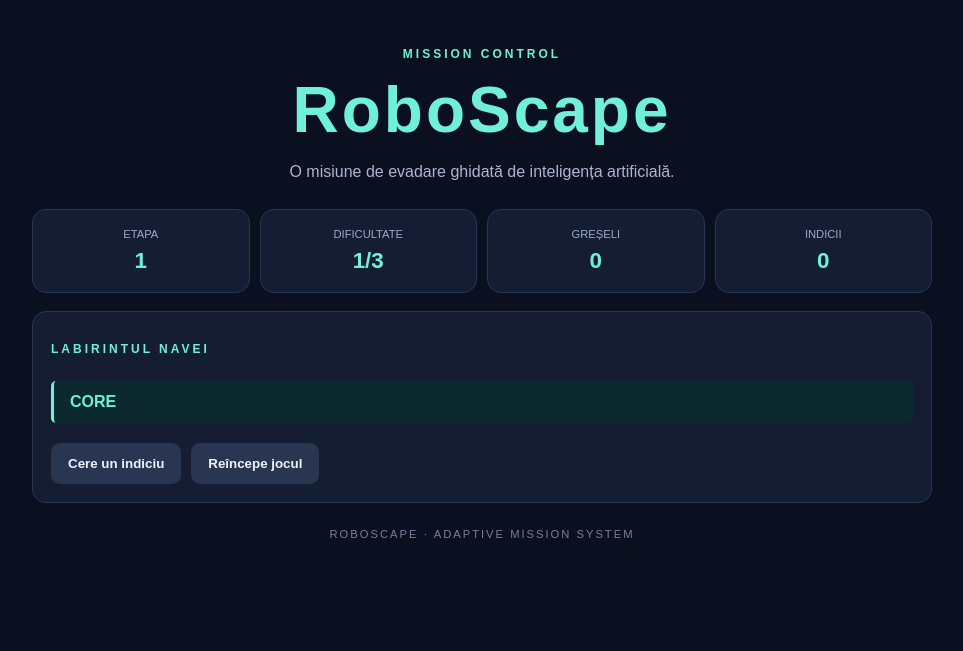
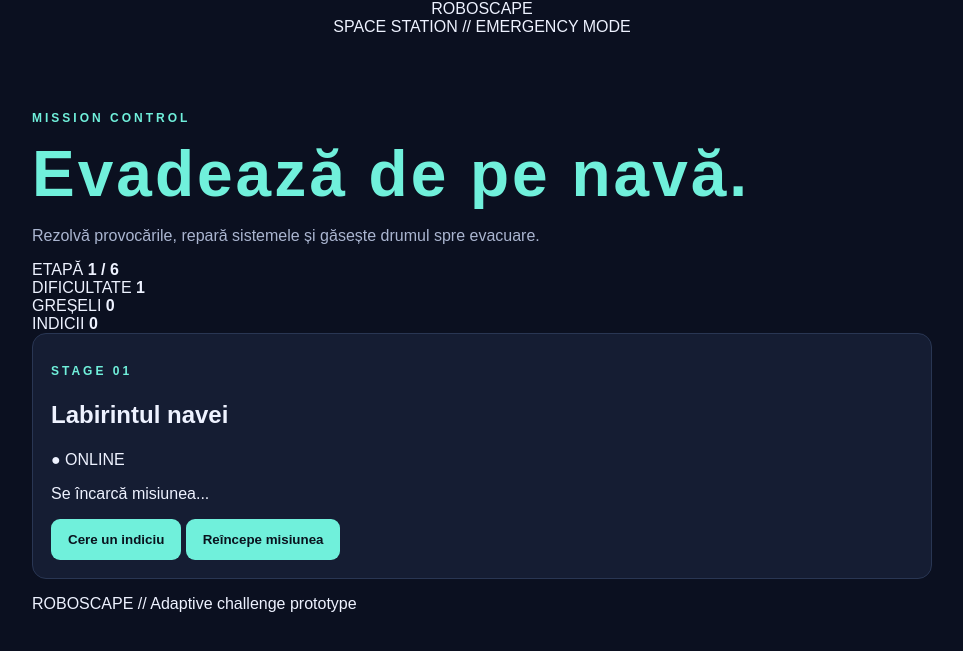
Before and after one commit to maria-patrascu6/RoboscapeM, a Flask app: page / in a window 1280 px wide. Shown: the top 651 px of the page, without its empty margins (158-1121 px from the left). Run offline with Flask 3, Linux system fonts and the light colour scheme.

Commit message:
Enhance index.html with game information and layout
Updated the title and added new sections for game status and actions.

```diff
--- a/templates/index.html
+++ b/templates/index.html
@@ -4,55 +4,68 @@
 <head>
     <meta charset="UTF-8">
     <meta name="viewport" content="width=device-width, initial-scale=1.0">
-    <title>RoboScape</title>
-    <link rel="stylesheet" href="{{ url_for('static', filename='style.css') }}">
+    <title>RoboScape | Escape Room</title>
+    <link rel="stylesheet" href="/static/style.css">
+    <script src="/static/game.js" defer></script>
 </head>
 <body>
+    <header class="topbar">
+        <div class="brand">ROBO<span>SCAPE</span></div>
+        <div class="top-label">SPACE STATION // EMERGENCY MODE</div>
+    </header>
+
     <main class="container">
-        <header>
+        <section class="intro">
             <p class="eyebrow">MISSION CONTROL</p>
-            <h1>RoboScape</h1>
-            <p class="subtitle">O misiune de evadare ghidată de inteligența artificială.</p>
-        </header>
+            <h1>Evadează de pe navă.</h1>
+            <p class="subtitle">
+                Rezolvă provocările, repară sistemele și găsește drumul spre evacuare.
+            </p>
+        </section>
 
-        <section class="status">
-            <div>
-                <span class="label">ETAPA</span>
-                <strong id="stage">1</strong>
+        <section class="stats">
+            <div class="stat">
+                <span>ETAPĂ</span>
+                <strong id="stage-number">1 / 6</strong>
             </div>
-            <div>
-                <span class="label">DIFICULTATE</span>
-                <strong id="difficulty">1/3</strong>
+            <div class="stat">
+                <span>DIFICULTATE</span>
+                <strong id="difficulty">1</strong>
             </div>
-            <div>
-                <span class="label">GREȘELI</span>
+            <div class="stat">
+                <span>GREȘELI</span>
                 <strong id="mistakes">0</strong>
             </div>
-            <div>
-                <span class="label">INDICII</span>
+            <div class="stat">
+                <span>INDICII</span>
                 <strong id="hints">0</strong>
             </div>
         </section>
 
         <section class="game-panel">
-            <p class="eyebrow" id="stageName">LABIRINTUL</p>
-            <h2 id="description">Se încarcă misiunea...</h2>
-            <div id="gameArea"></div>
-
-            <div class="core-message">
-                <span>CORE</span>
-                <p id="message">Se inițializează sistemele...</p>
+            <div class="panel-heading">
+                <div>
+                    <p class="eyebrow" id="stage-label">STAGE 01</p>
+                    <h2 id="stage-name">Labirintul navei</h2>
+                </div>
+                <span class="live-indicator">● ONLINE</span>
             </div>
 
-            <div class="actions">
-                <button id="hintButton" class="secondary">Cere un indiciu</button>
-                <button id="restartButton" class="secondary">Reîncepe jocul</button>
+            <p id="feedback" class="feedback" aria-live="polite">
+                Se încarcă misiunea...
+            </p>
+
+            <div id="game-area"></div>
+
+            <div class="panel-actions">
+                <button id="hint-button" class="secondary-button">Cere un indiciu</button>
+                <button id="restart-button" class="danger-button">Reîncepe misiunea</button>
             </div>
         </section>
 
-        <footer>ROBOSCAPE · ADAPTIVE MISSION SYSTEM</footer>
+        <p class="footer-note">
+            ROBOSCAPE // Adaptive challenge prototype
+        </p>
     </main>
-
-    <script src="{{ url_for('static', filename='game.js') }}"></script>
 </body>
 </html>
```
